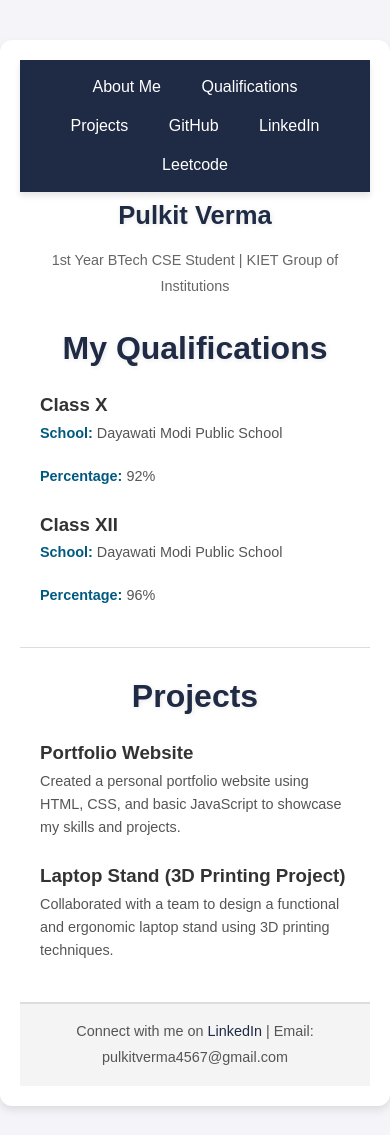
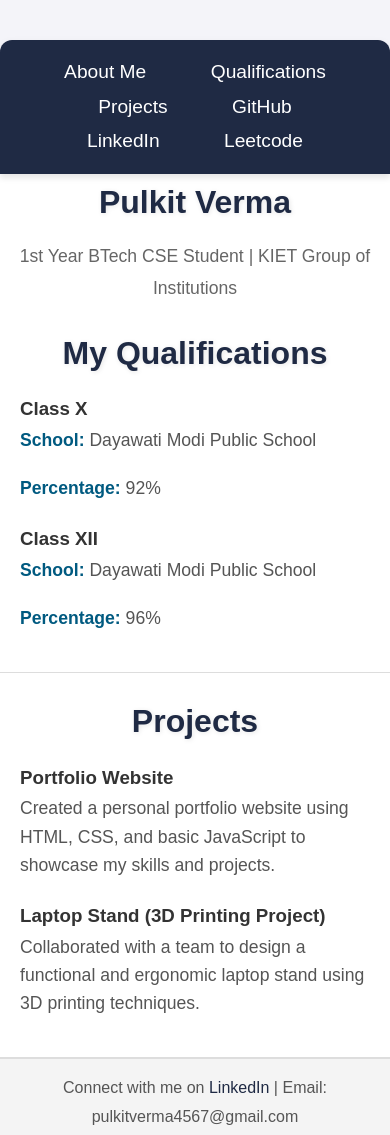
Before and after one commit to pulkit2428/portfolio, a plain HTML site: page CV/index.html in a window 390 px wide. Shown: the top 1135 px of the page. Drawn offline with Linux system fonts and the light colour scheme.

Commit message:
Update styles.css

```diff
--- a/CV/styles.css
+++ b/CV/styles.css
@@ -155,70 +155,6 @@ footer a:hover {
   font-weight: bold;
 }
 
-@media (max-width: 768px) {
-  .container {
-    padding: 20px;
-  }
-
-  nav {
-    font-size: 1rem;
-    padding: 10px;
-  }
-
-  .nav-link {
-    font-size: 1rem;
-    margin: 0 10px;
-    display: inline-block;
-  }
-
-  header h1 {
-    font-size: 1.8rem;
-  }
-
-  header p {
-    font-size: 1rem;
-  }
-
-  .content h2 {
-    font-size: 1.6rem;
-  }
-
-  .content p {
-    font-size: 1rem;
-  }
-
-  footer {
-    font-size: 0.9rem;
-  }
-}
-
-@media (max-width: 480px) {
-  nav {
-    padding: 8px;
-  }
-
-  .nav-link {
-    font-size: 1rem;
-    margin: 0 8px;
-  }
-
-  header h1 {
-    font-size: 1.6rem;
-  }
-
-  header p {
-    font-size: 0.9rem;
-  }
-
-  .content h2 {
-    font-size: 1.4rem;
-  }
-
-  .content p {
-    font-size: 0.9rem;
-  }
-}
-
 html {
   scroll-behavior: smooth;
 }
```
